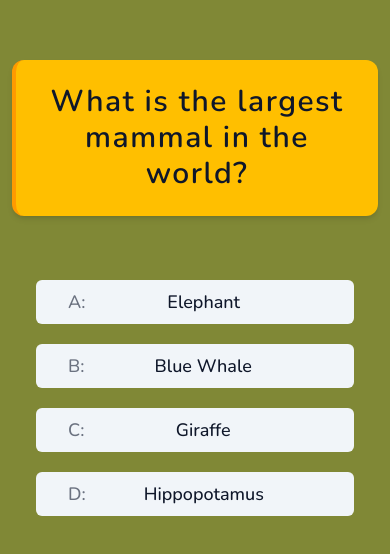
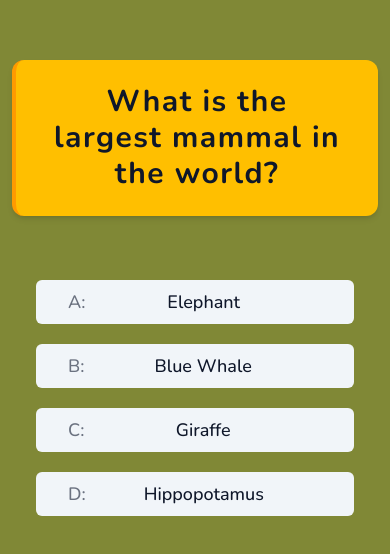
Before and after one commit to youness-43756/quiz, a Next.js app: page / in a window 390 px wide. Shown: the part 134-688 px from the top of the page. Built offline with nearby package versions, Linux system fonts and the light colour scheme.

Commit message:
secont commit

```diff
--- a/components/quiz-comp/quiz-wrapper.tsx
+++ b/components/quiz-comp/quiz-wrapper.tsx
@@ -22,8 +22,8 @@ export default function QuizWrapper() {
             {
                 quizState.length > 0 ? quizData?.question.map(qts => (
                     <div className={clsx("w-full flex flex-col items-center gap-16")} key={quizData?.id}>
-                        <div className="w-full rounded-xl text-center text-3xl font-semibold tracking-wider text-primary bg-[#FFBF00] shadow-md border-l-4 border-[#FF9A00] px-8 py-6">
-                            <p className="select-none">{qts.label}</p>
+                        <div className="w-full rounded-xl text-center bg-[#FFBF00] shadow-md border-l-4 border-[#FF9A00] px-8 py-6">
+                            <p className="text-3xl md:font-semibold font-bold tracking-wider text-primary select-none">{qts.label}</p>
                         </div>
                         <div className="w-full grid md:grid-cols-2 gap-5 px-6">
                             {
```
